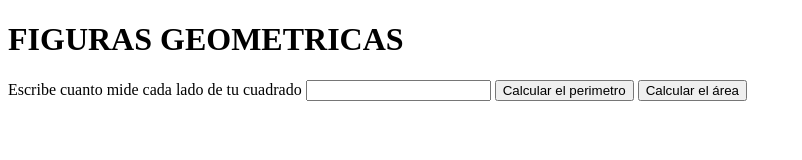
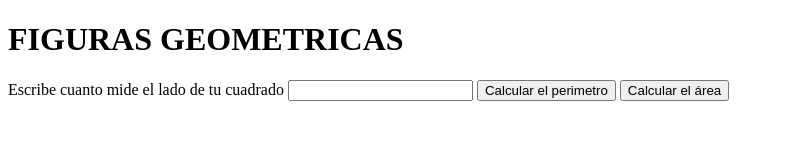
Before and after one commit to Lautcosta/clasesJSCoderHouse, a plain HTML site: page clase8/index.html in a window 1280 px wide. Shown: the whole page, without its empty margins (0-802 px from the left). Drawn offline with Linux system fonts and the light colour scheme.

Commit message:
Clase 8 DOM 2.0

```diff
--- a/clase8/index.html
+++ b/clase8/index.html
@@ -14,7 +14,7 @@
   <section>
     <form action="">
       <label for="inputCuadrado">
-        Escribe cuanto mide cada lado de tu cuadrado
+        Escribe cuanto mide el lado de tu cuadrado
       </label>
       <input id="inputCuadrado" type="number">
       <button type="button" onclick="calcPerimetroCuadrado()">Calcular el perimetro</button>
```
